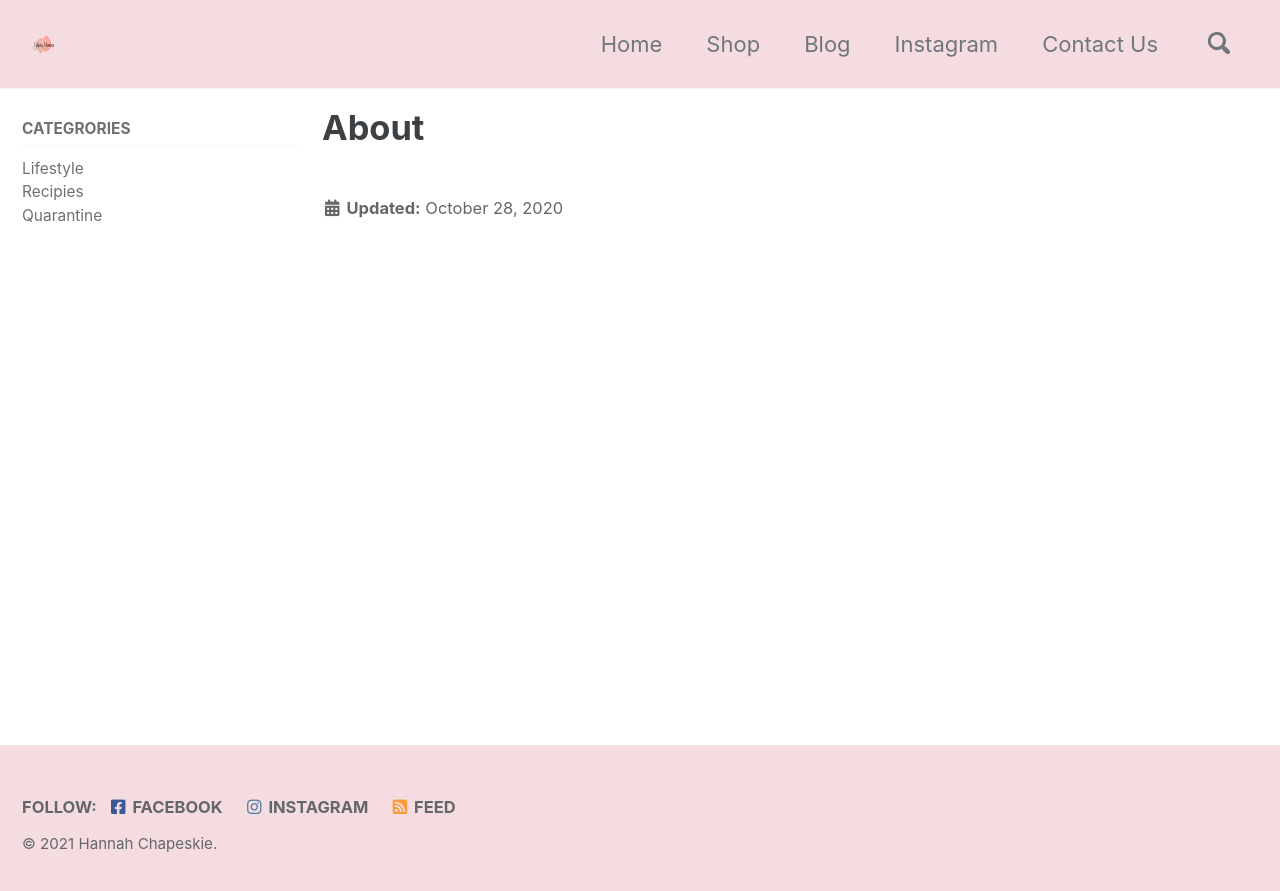
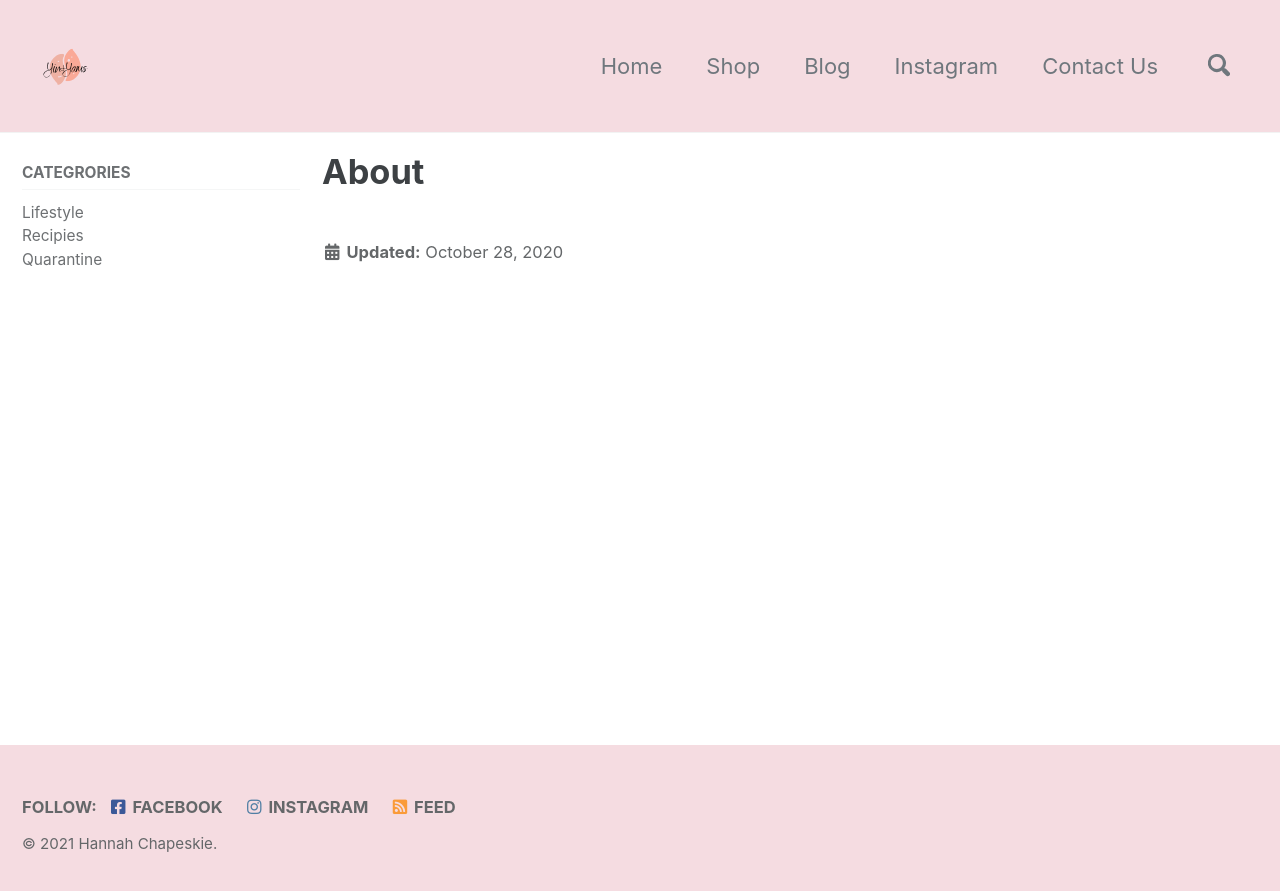
Before and after one commit to dylanbabel/yinandyams, a Jekyll site: the page built from _pages/about.md, in a window 1280 px wide. Shown: the top 891 px of the page. Built offline with Jekyll 4.4.1, drawn with Linux system fonts in a browser that asks for light colours; cached includes are drawn as plain includes.

Commit message:
Update _masthead.scss

```diff
--- a/_sass/minimal-mistakes/_masthead.scss
+++ b/_sass/minimal-mistakes/_masthead.scss
@@ -42,7 +42,7 @@
 }
 
 .site-logo img {
-  max-height: 2rem;
+  max-height: 4rem;
 }
 
 .site-title {
```
